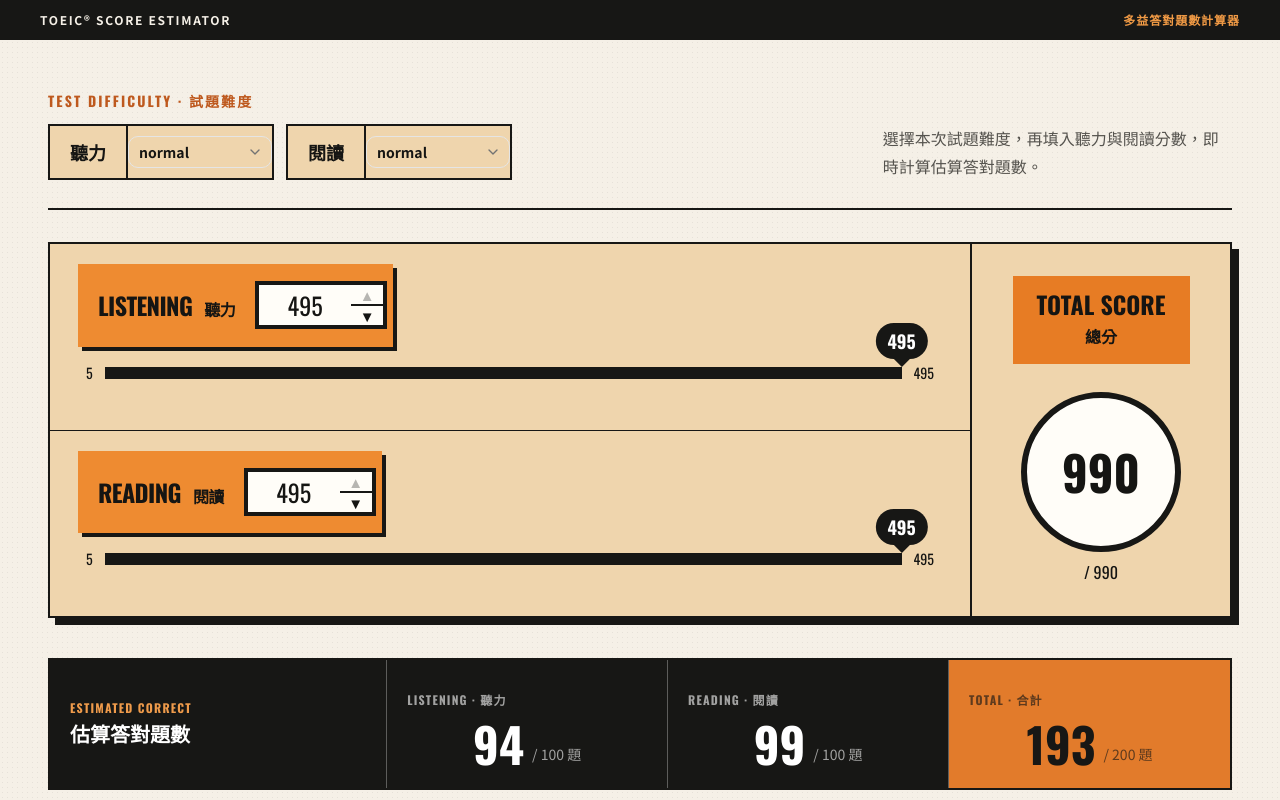
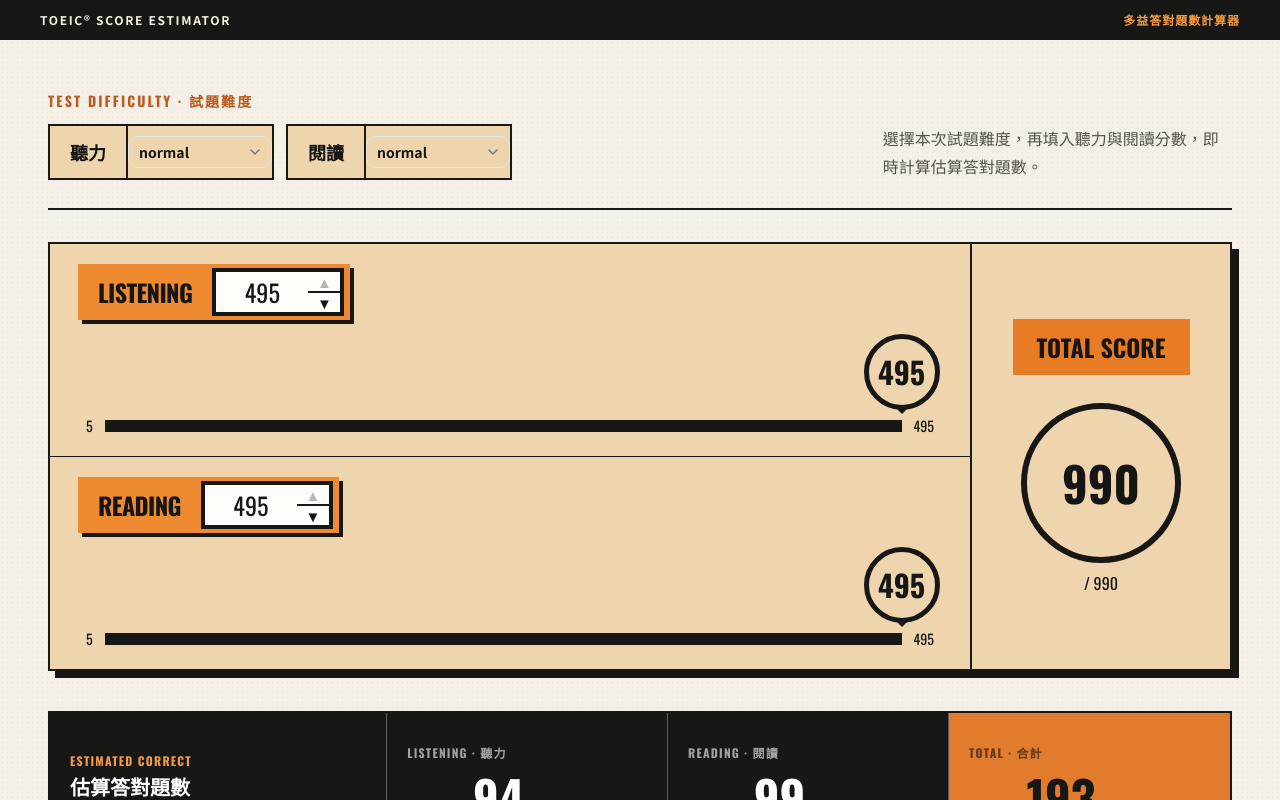
Before and after one commit to PenguinToeic990/TOEIC, a React (Vite) app: page / in a window 1280 px wide. Shown: the top 800 px of the page. Built offline with nearby package versions, Linux system fonts and the light colour scheme.

Commit message:
Match score circles to report style and simplify top headings

```diff
--- a/app/globals.css
+++ b/app/globals.css
@@ -161,13 +161,15 @@
   .score-input .score-steppers { @apply flex h-12 w-9 flex-col border-4 border-l-0 border-[#171715] bg-[#fffdf8]; }
   .score-steppers button { @apply flex flex-1 cursor-pointer items-center justify-center border-0 bg-transparent text-[15px] leading-none hover:bg-[#efd5ad] disabled:cursor-not-allowed disabled:opacity-30; }
   .score-steppers button+button { @apply border-t-2 border-[#171715]; }
-  .score-control { @apply relative min-w-0 px-2; }
+  .score-control { @apply relative min-w-0 px-2 pt-20; }
   .track-wrap { @apply flex items-center gap-3 font-mono text-sm; }
   .score-track { @apply relative h-3 flex-1 bg-[#d7d5ce]; } .score-track i { @apply block h-full bg-[#171715]; }
-  .score-track b { @apply absolute -top-11 -translate-x-1/2 rounded-full bg-[#171715] px-3 py-1 font-mono text-lg text-white after:absolute after:left-1/2 after:top-full after:-translate-x-1/2 after:border-8 after:border-transparent after:border-t-[#171715]; }
+  .score-track b { @apply absolute -translate-x-1/2 rounded-full border-[5px] border-[#171715] bg-[#efd5ad] font-mono text-3xl text-[#171715]; width: 76px; height: 76px; top: -86px; display: flex; align-items: center; justify-content: center; }
+  .score-track b::after { content: ''; position: absolute; left: 50%; top: 100%; transform: translateX(-50%); border: 9px solid transparent; border-top-color: #171715; }
+
   .total-score { @apply flex flex-col items-center justify-center border-t-2 border-[#171715] bg-[#efd5ad] p-8 lg:border-l-2 lg:border-t-0; }
   .total-score span { @apply bg-[#e77c24] px-6 py-4 text-center font-mono text-2xl font-black leading-none; } .total-score small { @apply mt-2 block font-sans text-base; }
-  .total-score b { @apply mt-7 flex h-40 w-40 items-center justify-center rounded-full border-[6px] border-[#171715] bg-[#fffdf8] font-mono text-5xl; } .total-score em { @apply mt-2 font-mono not-italic; }
+  .total-score b { @apply mt-7 flex h-40 w-40 items-center justify-center rounded-full border-[6px] border-[#171715] bg-[#efd5ad] font-mono text-5xl; } .total-score em { @apply mt-2 font-mono not-italic; }
   .results { @apply mt-10 grid overflow-hidden border-2 border-[#171715] bg-[#171715] text-white md:grid-cols-[1.2fr_1fr_1fr_1fr]; }
   .result-title,.result-stat { @apply flex min-h-32 flex-col justify-center border-b border-white/30 p-5 md:border-b-0 md:border-r; }
   .result-title span,.result-stat span { @apply font-mono text-xs font-bold tracking-[.1em] text-[#ef9b4b]; } .result-title strong { @apply mt-1 text-xl; }
--- a/app/page.tsx
+++ b/app/page.tsx
@@ -48,7 +48,7 @@
 function ScoreRow({ label, zh, score, onChange, tone }: { label: string; zh: string; score: number; onChange: (v: number) => void; tone: string }) {
   const pos = ((score - 5) / 490) * 100;
   return <section className="score-row">
-    <div className="score-heading"><div className={`score-label ${tone}`}>{label}<small>{zh}</small></div>
+    <div className="score-heading"><div className={`score-label ${tone}`}>{label}</div>
       <label className="score-input"><span>YOUR SCORE<small>你的分數</small></span><input aria-label={`${zh}分數`} type="number" min="5" max="495" step="5" value={score} onChange={(e) => onChange(clamp(Number(e.target.value), 5, 495))} /><span className="score-steppers"><button type="button" aria-label={`${zh}增加 5 分`} disabled={score >= 495} onClick={() => onChange(clamp(score + 5, 5, 495))}>▲</button><button type="button" aria-label={`${zh}減少 5 分`} disabled={score <= 5} onClick={() => onChange(clamp(score - 5, 5, 495))}>▼</button></span></label>
     </div>
     <div className="score-control">
@@ -124,7 +124,7 @@
   }, []);
   return <main ref={pageRef}><div className="topbar"><span>TOEIC® SCORE ESTIMATOR</span><span>多益答對題數計算器</span></div><div className="page-shell">
     <header className="intro"><div><span className="eyebrow">TEST DIFFICULTY · 試題難度</span><div className="difficulty-fields"><DifficultySelect label="聽力" value={listeningDifficulty} onChange={setListeningDifficulty}/><DifficultySelect label="閱讀" value={readingDifficulty} onChange={setReadingDifficulty}/></div></div><p>選擇本次試題難度，再填入聽力與閱讀分數，即時計算估算答對題數。</p></header>
-    <section className="score-card"><div className="score-main"><ScoreRow label="LISTENING" zh="聽力" score={listeningScore} onChange={setListeningScore} tone="orange"/><ScoreRow label="READING" zh="閱讀" score={readingScore} onChange={setReadingScore} tone="orange"/></div><aside className="total-score"><span>TOTAL SCORE<small>總分</small></span><b>{listeningScore + readingScore}</b><em>/ 990</em></aside></section>
+    <section className="score-card"><div className="score-main"><ScoreRow label="LISTENING" zh="聽力" score={listeningScore} onChange={setListeningScore} tone="orange"/><ScoreRow label="READING" zh="閱讀" score={readingScore} onChange={setReadingScore} tone="orange"/></div><aside className="total-score"><span>TOTAL SCORE</span><b>{listeningScore + readingScore}</b><em>/ 990</em></aside></section>
     <section className="results" aria-live="polite"><div className="result-title"><span>ESTIMATED CORRECT</span><strong>估算答對題數</strong></div><div className="result-stat"><span>LISTENING · 聽力</span><b>{result.listening}</b><em>/ 100 題</em></div><div className="result-stat"><span>READING · 閱讀</span><b>{result.reading}</b><em>/ 100 題</em></div><div className="result-stat total"><span>TOTAL · 合計</span><b>{result.listening + result.reading}</b><em>/ 200 題</em></div></section>
     <div className="ability-grid"><AbilityPanel title="LISTENING ABILITIES" zh="聽力能力指標" color="blue" skills={listeningSkills} values={listening} onChange={update(setListening)}/><AbilityPanel title="READING ABILITIES" zh="閱讀能力指標" color="green" skills={readingSkills} values={reading} onChange={update(setReading)}/></div>
     <section className="part-estimate" aria-live="polite"><header><div><span>PART BREAKDOWN</span><h2>答對題數估算</h2></div><p>依各 Part 正式題數比例分配</p></header><div className="part-columns"><div className="part-column listening"><h3>LISTENING · 聽力</h3>{listeningParts.map((value, i) => <div className="part-row" key={`L${i}`}><span>PART {i + 1}</span><strong>{value}<small> / {[6, 25, 39, 30][i]} 題</small></strong></div>)}</div><div className="part-column reading"><h3>READING · 閱讀</h3>{readingParts.map((value, i) => <div className="part-row" key={`R${i}`}><span>PART {i + 5}</span><strong>{value}<small> / {[30, 16, 54][i]} 題</small></strong></div>)}</div></div><p className="part-note">各 Part 為比例推估；聽力與閱讀的 Part 加總，分別與上方估算答對題數一致。</p></section>
```
